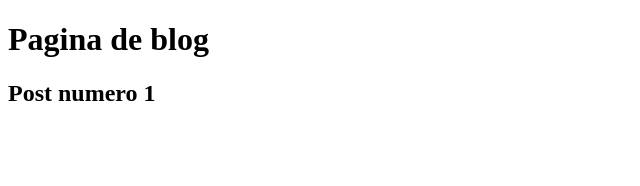
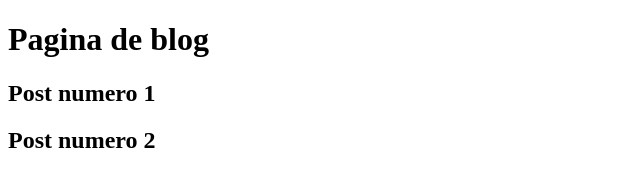
Before and after one commit to eduardoluizbogo/githubTestProj, a plain HTML site: page blog.html in a window 1280 px wide. Shown: the whole page, without its empty margins (0-640 px from the left). Drawn offline with Linux system fonts and the light colour scheme.

Commit message:
Post number 2 added

```diff
--- a/blog.html
+++ b/blog.html
@@ -8,5 +8,6 @@
 <body>
     <h1>Pagina de blog</h1>
     <h2>Post numero 1</h1>
+    <h2>Post numero 2</h1>
 </body>
 </html>
```
